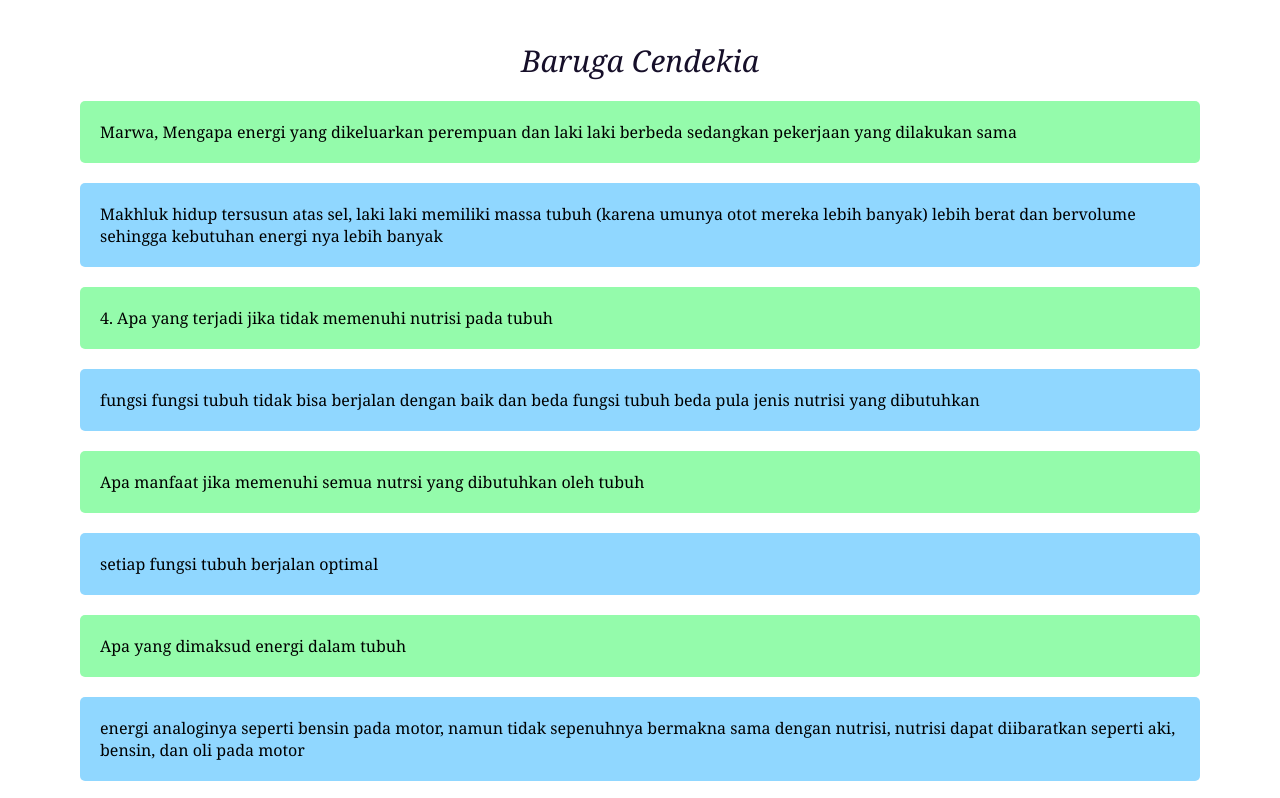
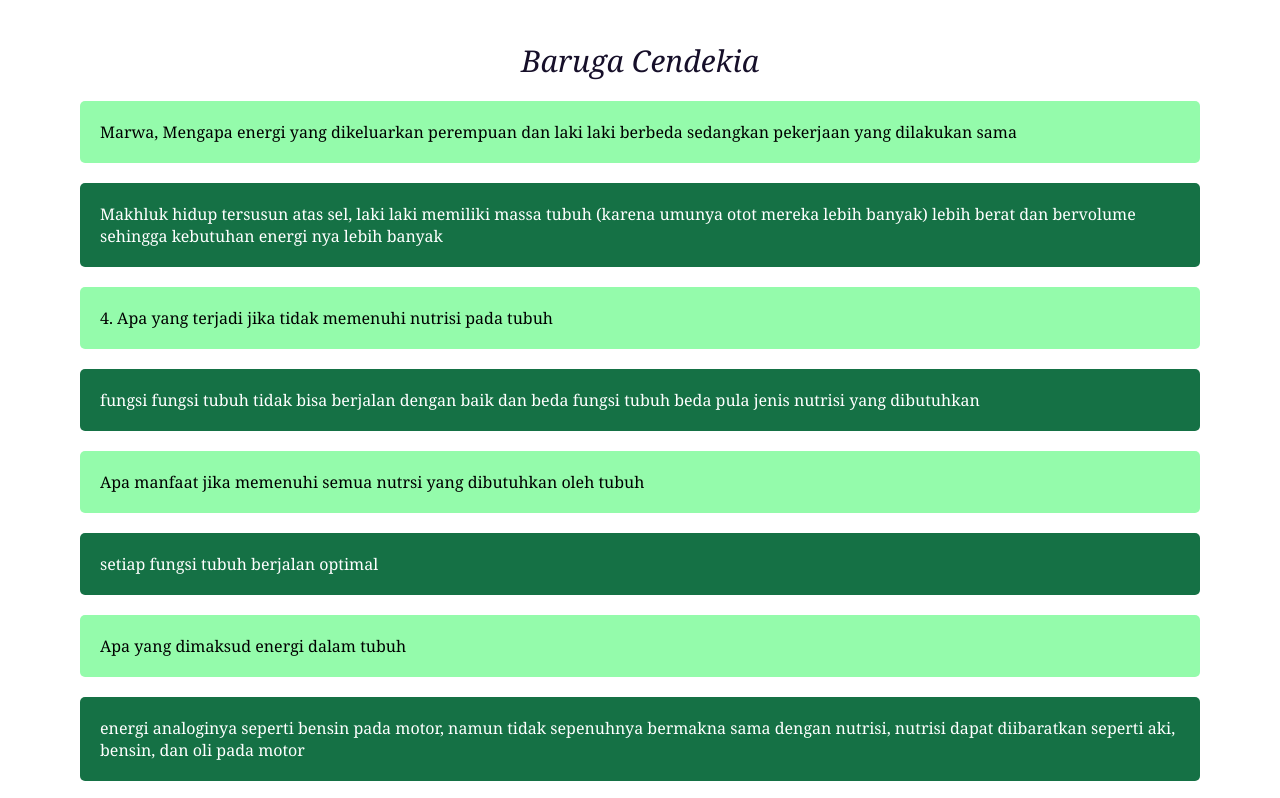
Before and after one commit to alfi-sky/Conversation, a plain HTML site: page index.html in a window 1280 px wide. Shown: the top 798 px of the page. Drawn offline with Linux system fonts and the light colour scheme.

Commit message:
change background color

```diff
--- a/style.css
+++ b/style.css
@@ -14,7 +14,8 @@ header{
     border-radius: 5px;
 }
 .jawab{
-    background-color:#90d7ff;
+    background-color:#157145;
+    color: #ffff;
     border-radius: 5px;
     padding: 20px;
 }
```
